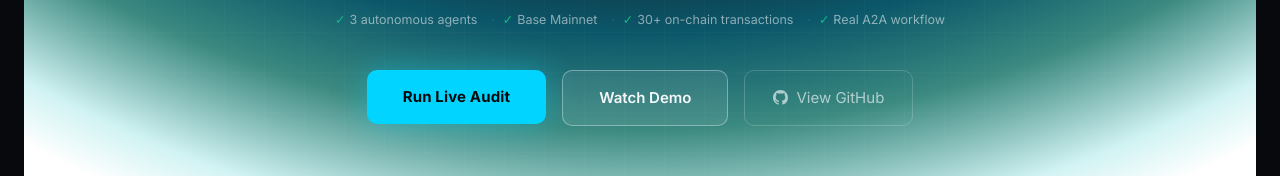
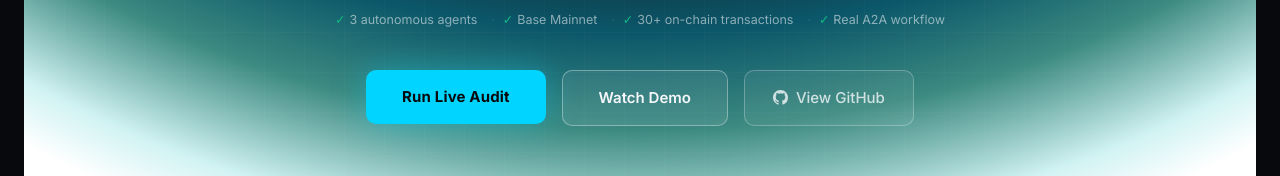
Before and after one commit to PreciousNoah/veris-site, a React (Vite) app: page / in a window 1280 px wide. Shown: the part 592-768 px from the top of the page. Built offline with nearby package versions, Linux system fonts and the light colour scheme.

Commit message:
Improve GitHub button visibility and styling

```diff
--- a/src/components/Hero.tsx
+++ b/src/components/Hero.tsx
@@ -315,7 +315,7 @@ export function Hero() {
               </button>
             </Link>
 
-            {/* Tertiary — GitHub, subdued */}
+            {/* Tertiary — GitHub, now more visible */}
             <a
               href="https://github.com/PreciousNoah/veris-agent"
               target="_blank"
@@ -323,19 +323,30 @@ export function Hero() {
               style={{ textDecoration: "none" }}
             >
               <button style={{
-                background: "transparent",
-                border: "1px solid rgba(255,255,255,0.18)",
-                color: "rgba(245,247,250,0.65)",
+                background: "rgba(255,255,255,0.06)",
+                border: "1px solid rgba(255,255,255,0.25)",
+                color: "rgba(245,247,250,0.8)",
                 borderRadius: "10px",
                 padding: "16px 28px",
                 cursor: "pointer",
                 fontFamily: "inherit",
                 fontSize: 15,
+                fontWeight: 500,
                 transition: "all 0.2s",
                 display: "flex", alignItems: "center", gap: 8,
               }}
-                onMouseOver={(e) => { e.currentTarget.style.borderColor = "rgba(255,255,255,0.4)"; e.currentTarget.style.color = "#F5F7FA"; }}
-                onMouseOut={(e) => { e.currentTarget.style.borderColor = "rgba(255,255,255,0.18)"; e.currentTarget.style.color = "rgba(245,247,250,0.65)"; }}
+                onMouseOver={(e) => {
+                  e.currentTarget.style.background = "rgba(255,255,255,0.12)";
+                  e.currentTarget.style.borderColor = "rgba(255,255,255,0.5)";
+                  e.currentTarget.style.color = "#FFFFFF";
+                  e.currentTarget.style.boxShadow = "0 0 20px rgba(255,255,255,0.05)";
+                }}
+                onMouseOut={(e) => {
+                  e.currentTarget.style.background = "rgba(255,255,255,0.06)";
+                  e.currentTarget.style.borderColor = "rgba(255,255,255,0.25)";
+                  e.currentTarget.style.color = "rgba(245,247,250,0.8)";
+                  e.currentTarget.style.boxShadow = "none";
+                }}
               >
                 <svg width="15" height="15" viewBox="0 0 24 24" fill="currentColor">
                   <path d="M12 0C5.37 0 0 5.37 0 12c0 5.31 3.435 9.795 8.205 11.385.6.105.825-.255.825-.57 0-.285-.015-1.23-.015-2.235-3.015.555-3.795-.735-4.035-1.41-.135-.345-.72-1.41-1.23-1.695-.42-.225-1.02-.78-.015-.795.945-.015 1.62.87 1.845 1.23 1.08 1.815 2.805 1.305 3.495.99.105-.78.42-1.305.765-1.605-2.67-.3-5.46-1.335-5.46-5.925 0-1.305.465-2.385 1.23-3.225-.12-.3-.54-1.53.12-3.18 0 0 1.005-.315 3.3 1.23.96-.27 1.98-.405 3-.405s2.04.135 3 .405c2.295-1.56 3.3-1.23 3.3-1.23.66 1.65.24 2.88.12 3.18.765.84 1.23 1.905 1.23 3.225 0 4.605-2.805 5.625-5.475 5.925.435.375.81 1.095.81 2.22 0 1.605-.015 2.895-.015 3.3 0 .315.225.69.825.57A12.02 12.02 0 0 0 24 12c0-6.63-5.37-12-12-12z" />
```
